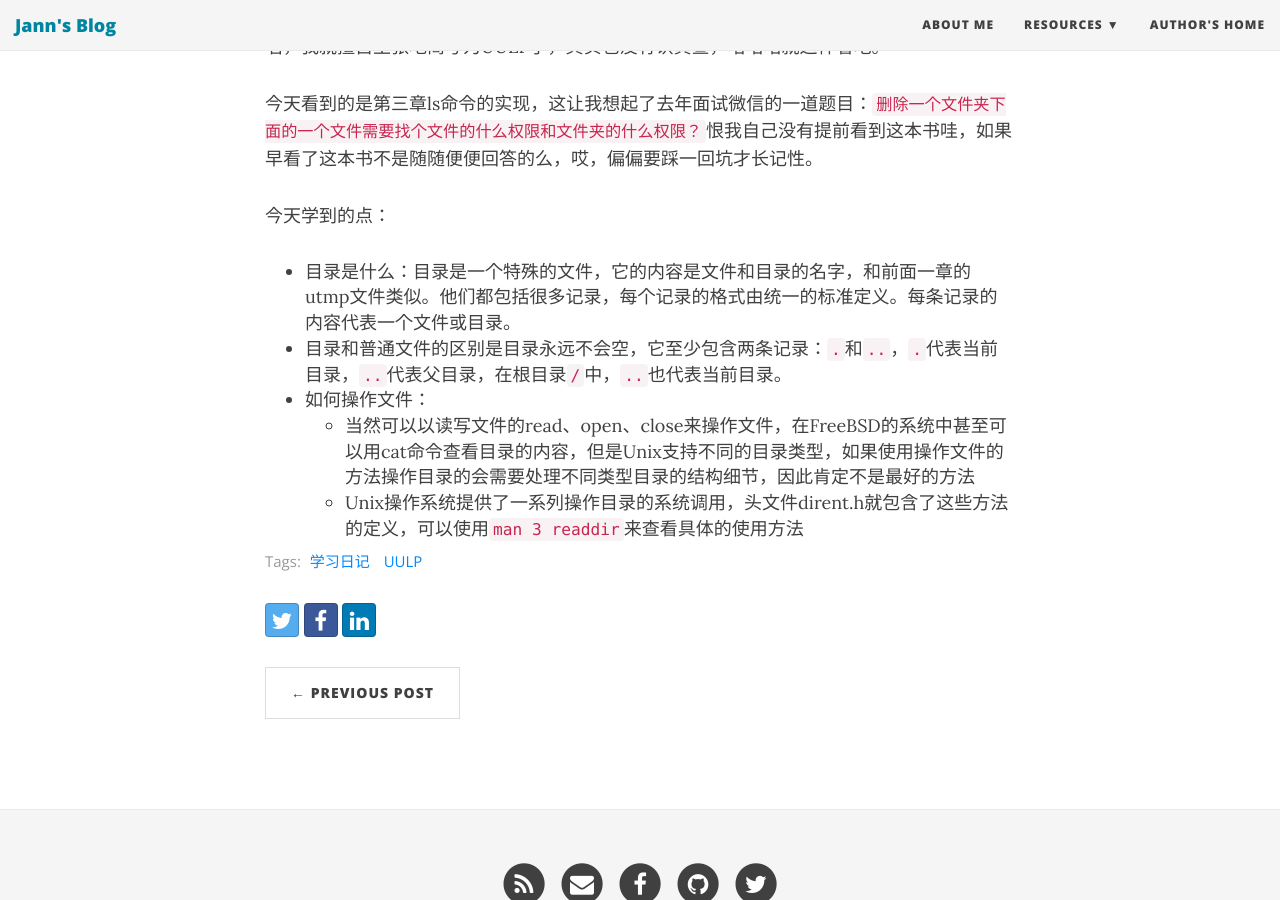
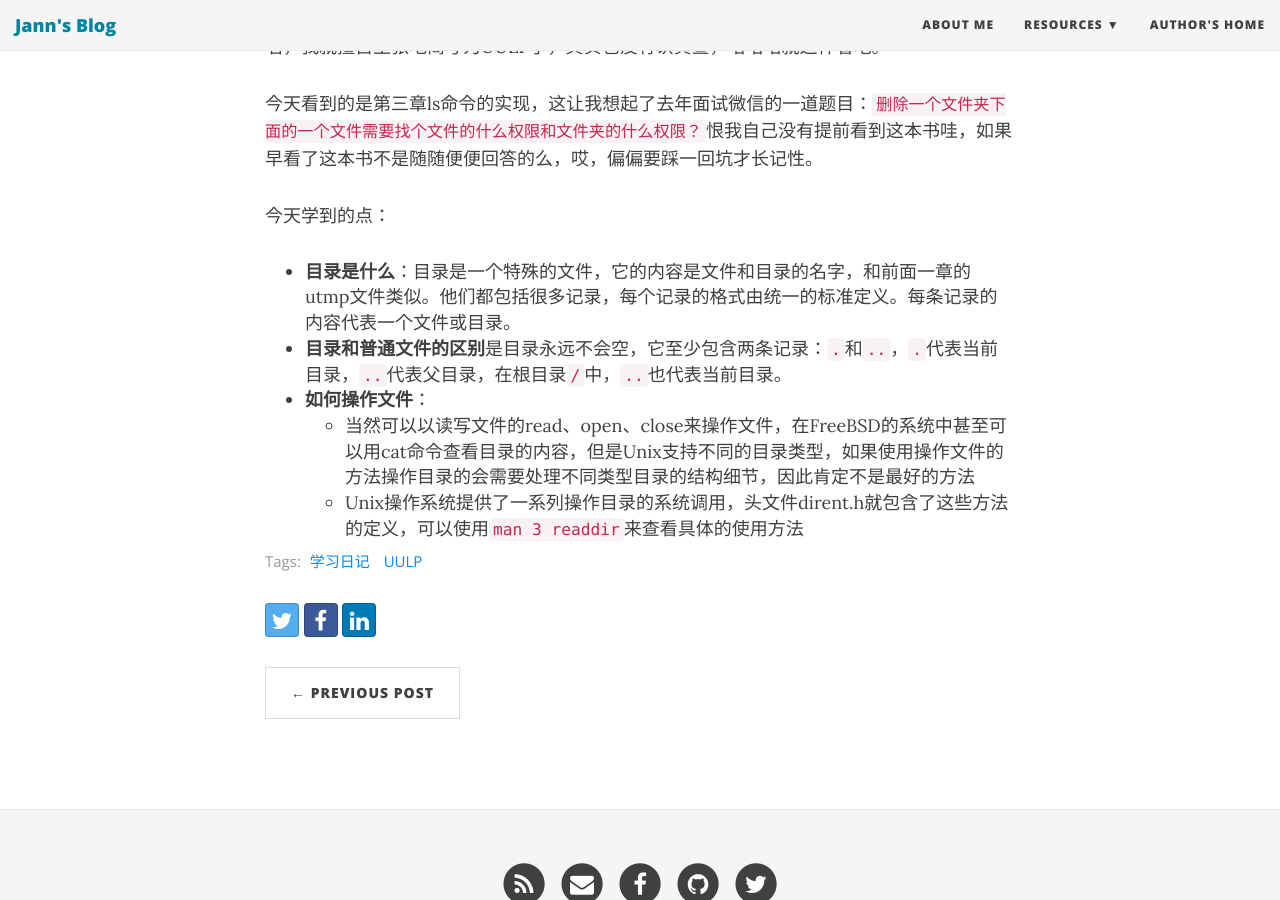
Before and after one commit to l33klin/l33klin.github.io, a Jekyll site: the page built from _posts/2019-09-05-UULP-Chapter3-1.md, in a window 1280 px wide and 900 px high, scrolled down 451 px. Built offline with Jekyll 4.4.1, drawn with Linux system fonts in a browser that asks for light colours; nearby versions of some CDN libraries; some of the changed lines change nothing that is shown.

Commit message:
blod some text

```diff
--- a/_posts/2019-09-05-UULP-Chapter3-1.md
+++ b/_posts/2019-09-05-UULP-Chapter3-1.md
@@ -3,9 +3,15 @@ layout: post
 title: Understanding Unix/Linux Programing Chapter 3 lesson 1
 subtitle: 学习日记
 gh-repo: l33klin/understanding-unix-linux-programming
-gh-badge: [star, fork, follow]
-tags: [学习日记, UULP]
+gh-badge:
+  - star
+  - fork
+  - follow
+tags:
+  - 学习日记
+  - UULP
 comments: true
+published: true
 ---
 
 第一篇学习日记，《Understanding Unix/Linux Programing》这本书没有找到合适的缩略名，我就擅自主张地简写为UULP了，其实也没有认真查，哈哈哈就这样看吧。
@@ -13,8 +19,8 @@ comments: true
 今天看到的是第三章ls命令的实现，这让我想起了去年面试微信的一道题目：`删除一个文件夹下面的一个文件需要找个文件的什么权限和文件夹的什么权限？`恨我自己没有提前看到这本书哇，如果早看了这本书不是随随便便回答的么，哎，偏偏要踩一回坑才长记性。
 
 今天学到的点：
-- 目录是什么：目录是一个特殊的文件，它的内容是文件和目录的名字，和前面一章的utmp文件类似。他们都包括很多记录，每个记录的格式由统一的标准定义。每条记录的内容代表一个文件或目录。
-- 目录和普通文件的区别是目录永远不会空，它至少包含两条记录：`.`和`..`，`.`代表当前目录，`..`代表父目录，在根目录`/`中，`..`也代表当前目录。
-- 如何操作文件：
+- **目录是什么**：目录是一个特殊的文件，它的内容是文件和目录的名字，和前面一章的utmp文件类似。他们都包括很多记录，每个记录的格式由统一的标准定义。每条记录的内容代表一个文件或目录。
+- **目录和普通文件的区别**是目录永远不会空，它至少包含两条记录：`.`和`..`，`.`代表当前目录，`..`代表父目录，在根目录`/`中，`..`也代表当前目录。
+- **如何操作文件**：
     - 当然可以以读写文件的read、open、close来操作文件，在FreeBSD的系统中甚至可以用cat命令查看目录的内容，但是Unix支持不同的目录类型，如果使用操作文件的方法操作目录的会需要处理不同类型目录的结构细节，因此肯定不是最好的方法
     - Unix操作系统提供了一系列操作目录的系统调用，头文件dirent.h就包含了这些方法的定义，可以使用`man 3 readdir`来查看具体的使用方法
```
